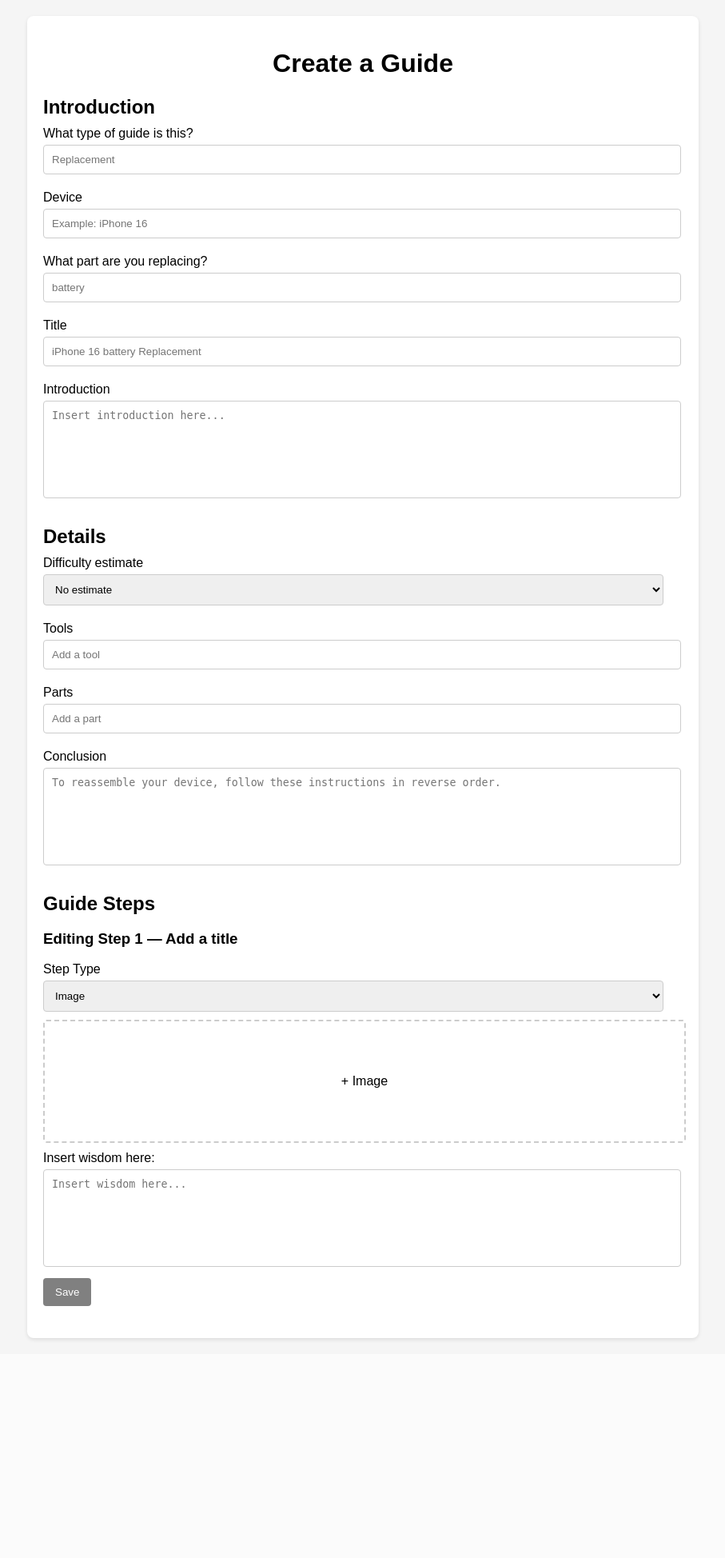
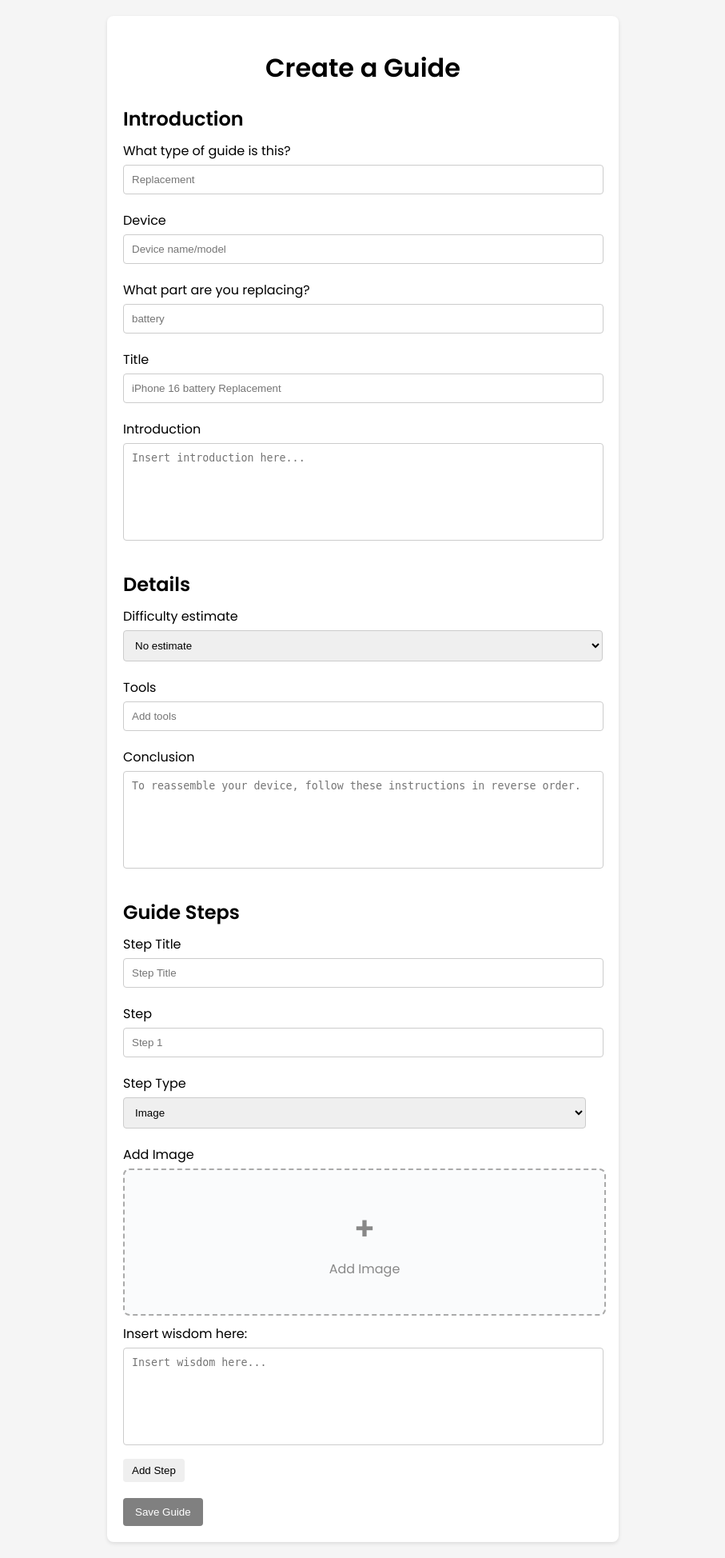
Before and after one commit to jlflaminia/iphonediy, a PHP site: page /guide.php in a window 1280 px wide. Shown: the whole page at 80% size, without its empty margins (186-1093 px from the left). Before the commit the page ends 1677 px from the top, so only its background shows below. Run offline with PHP 8.4, Linux system fonts and the light colour scheme.

Commit message:
guide-db-upd

```diff
--- a/admin.php
+++ b/admin.php
@@ -34,8 +34,8 @@ $result = $conn->query($query);
     <meta charset="UTF-8">
     <title>Admin Dashboard - iPhone DIY</title>
     <link rel="shortcut icon" href="assets/ip-logo.png" type="image/x-icon">
-    <link rel="stylesheet" href="style.css" />
-    <link rel="stylesheet" href="mediaqueries.css" />
+    <link rel="stylesheet" href="css/style.css" />
+    <link rel="stylesheet" href="css/mediaqueries.css" />
     <!-- <link rel="stylesheet" href="admin-dash.css"> -->
     <style>
         table {
--- a/battery.php
+++ b/battery.php
@@ -9,9 +9,9 @@
       <meta name="viewport" content="width=device-width, initial-scale=1.0">
       <title>iPhone 16</title>
       <link rel="shortcut icon" href="assets/ip-logo.png" type="image/x-icon">
-      <link rel="stylesheet" href="style.css">
-      <link rel="stylesheet" href="mediaqueries.css">
-      <link rel="stylesheet" href="iphone-style.css">
+      <link rel="stylesheet" href="css/style.css">
+      <link rel="stylesheet" href="css/mediaqueries.css">
+      <link rel="stylesheet" href="css/iphone-style.css">
       <style>
         .tools-scrollbox {
       margin: 2rem auto;
--- /dev/null
+++ b/css/guide.css
@@ -0,0 +1,153 @@
+@import url("https://fonts.googleapis.com/css2?family=Poppins:wght@300;400;500;600&display=swap");
+
+body {
+    font-family: "Poppins", sans-serif;
+    background-color: #f5f5f5;
+    margin: 0;
+    padding: 20px;
+}
+
+.guide-container {
+    max-width: 600px;
+    margin: auto;
+    background-color: white;
+    border-radius: 8px;
+    box-shadow: 0 2px 5px rgba(0, 0, 0, 0.1);
+    padding: 20px;
+}
+
+h1 {
+    text-align: center;
+}
+
+.section {
+    margin-bottom: 20px;
+}
+
+h2 {
+    margin-bottom: 10px;
+}
+
+label {
+    display: block;
+    margin: 10px 0 5px;
+}
+
+input[type="text"],
+textarea,
+input[type="range"],
+select {
+    width: 96.5%;
+    padding: 10px;
+    margin-bottom: 10px;
+    border: 1px solid #ccc;
+    border-radius: 4px;
+}
+
+.options {
+    width: 100%;
+}
+
+textarea {
+    height: 100px;
+    resize: none;
+}
+
+.step-image-placeholder {
+    width: 100%;
+    height: 150px;
+    border: 2px dashed #ccc;
+    display: flex;
+    align-items: center;
+    justify-content: center;
+    margin-bottom: 10px;
+    border-radius: 4px;
+}
+
+.add-step {
+    display: flex;
+    align-items: center;
+    justify-content: center;
+    border: #333;
+    border-radius: 4px;
+    padding: 7px 11px;
+    cursor: pointer;
+}
+
+.add-step:hover {
+    background-color: #bdbdbd;
+}
+
+.save-button {
+    background-color: grey;
+    color: white;
+    border: none;
+    border-radius: 4px;
+    padding: 10px 15px;
+    cursor: pointer;
+}
+
+.save-button:hover {
+    background-color: black;
+}
+
+.step-image-placeholder {
+    width: 100%;
+    height: 180px;
+    border: 2px dashed #aaa;
+    display: flex;
+    align-items: center;
+    justify-content: center;
+    border-radius: 8px;
+    background: #fafbfc;
+    cursor: pointer;
+    transition: border-color 0.2s;
+    position: relative;
+    overflow: hidden;
+}
+.step-image-placeholder:hover {
+    border-color: #333;
+    background: #f0f0f0;
+}
+.image-preview {
+    display: flex;
+    flex-direction: column;
+    align-items: center;
+    justify-content: center;
+    width: 100%;
+    height: 100%;
+}
+.plus-icon {
+    font-size: 2.5rem;
+    color: #888;
+    font-weight: bold;
+}
+.image-text {
+    color: #888;
+    font-size: 1rem;
+    margin-top: 0.5rem;
+}
+.step-image-placeholder img {
+    max-width: 100%;
+    max-height: 100%;
+    object-fit: contain;
+    border-radius: 6px;
+    display: block;
+}
+.remove-image-btn {
+    position: absolute;
+    top: 8px;
+    right: 8px;
+    background: rgba(0,0,0,0.6);
+    color: #fff;
+    border: none;
+    border-radius: 50%;
+    width: 28px;
+    height: 28px;
+    font-size: 1.2rem;
+    cursor: pointer;
+    display: flex;
+    align-items: center;
+    justify-content: center;
+    z-index: 2;
+}
--- a/guide.php
+++ b/guide.php
@@ -1,99 +1,77 @@
+
+<?php
+$host = 'localhost';
+$db = 'masterdiy';
+$user = 'root';
+$pass = '';
+$submitted = false;
+
+if ($_SERVER["REQUEST_METHOD"] == "POST") {
+
+    $conn = new mysqli($host, $user, $pass, $db);
+
+    // Check connection
+    if ($conn->connect_error) {
+        die("Connection failed: " . $conn->connect_error);
+    }
+
+    // Get form data
+    $guideType = htmlspecialchars($_POST['guide-type']);
+    $device = htmlspecialchars($_POST['device']);
+    $part = htmlspecialchars($_POST['part']);
+    $title = htmlspecialchars($_POST['title']);
+    $introduction = htmlspecialchars($_POST['introduction']);
+    $difficultyEstimate = htmlspecialchars($_POST['difficulty-estimate']);
+    $tools = htmlspecialchars($_POST['tools']);
+    $conclusion = htmlspecialchars($_POST['conclusion']);
+
+    // Handle steps, step-type, wisdom as arrays and encode as JSON
+    $steps = isset($_POST['steps']) ? json_encode($_POST['steps']) : json_encode([]);
+    $stepType = isset($_POST['step-type']) ? json_encode($_POST['step-type']) : json_encode([]);
+    $wisdom = isset($_POST['wisdom']) ? json_encode($_POST['wisdom']) : json_encode([]);
+
+    // Prepare an SQL statement
+    $stmt = $conn->prepare("INSERT INTO guides (guide_type, device, part, title, introduction, difficulty_estimate, tools, conclusion, steps, step_type, wisdom) VALUES (?, ?, ?, ?, ?, ?, ?, ?, ?, ?, ?)");
+    $stmt->bind_param("sssssssssss", $guideType, $device, $part, $title, $introduction, $difficultyEstimate, $tools, $conclusion, $steps, $stepType, $wisdom);
+
+    // Execute the statement
+    if ($stmt->execute()) {
+        echo "<script>alert('Guide created successfully!');</script>";
+        // Redirect or perform any other action after successful submission
+        // header("Location: success.php");
+        exit();
+    } else {
+        echo "Error: " . $stmt->error;
+    }
+
+    $stmt->close();
+    $conn->close();
+}
+?>
+
 <!DOCTYPE html>
 <html lang="en">
 <head>
     <meta charset="UTF-8">
     <meta name="viewport" content="width=device-width, initial-scale=1.0">
     <title>Create a Guide</title>
-    <link rel="stylesheet" href="styles.css">
-    <link rel="stylesheet" href="mediaqueries.css">
+    <!-- <link rel="stylesheet" href="css/style.css"> -->
+    <link rel="stylesheet" href="css/mediaqueries.css">
     <link rel="shortcut icon" href="assets/ip-logo.png" type="image/x-icon">
-     <style>
-        body {
-    font-family: Arial, sans-serif;
-    background-color: #f5f5f5;
-    margin: 0;
-    padding: 20px;
-}
-
-.container {
-    max-width: 800px;
-    margin: auto;
-    background-color: white;
-    border-radius: 8px;
-    box-shadow: 0 2px 5px rgba(0, 0, 0, 0.1);
-    padding: 20px;
-}
-
-h1 {
-    text-align: center;
-}
-
-.section {
-    margin-bottom: 20px;
-}
-
-h2 {
-    margin-bottom: 10px;
-}
-
-label {
-    display: block;
-    margin: 10px 0 5px;
-}
-
-input[type="text"],
-textarea,
-input[type="range"],
-select {
-    width: 97%;
-    padding: 10px;
-    margin-bottom: 10px;
-    border: 1px solid #ccc;
-    border-radius: 4px;
-}
-
-textarea {
-    height: 100px;
-    resize: none;
-}
-
-.step-image-placeholder {
-    width: 100%;
-    height: 150px;
-    border: 2px dashed #ccc;
-    display: flex;
-    align-items: center;
-    justify-content: center;
-    margin-bottom: 10px;
-    border-radius: 4px;
-}
-
-.save-button {
-    background-color: grey;
-    color: white;
-    border: none;
-    border-radius: 4px;
-    padding: 10px 15px;
-    cursor: pointer;
-}
-
-.save-button:hover {
-    background-color: black;
-}
-     </style>
+    <link rel="stylesheet" href="css/guide.css">
 </head>
 
 <body>
-<div class="container">
-        <h1>Create a Guide</h1>
-        <form action="save_guide.php" method="post">
+    <div class="guide-container">
+        <h1 class="title">Create a Guide</h1>
+        <form method="POST" enctype="multipart/form-data">
         <section class="section">
-                <h2>Introduction</h2>
+            <h2 class="section__text__p1">Introduction</h2>
             <label for="guide-type">What type of guide is this?</label>
-                <input type="text" id="guide-type" name="guide_type" placeholder="Replacement" required>
+            <input type="text" id="guide-type" name="guide-type" placeholder="Replacement" required>
 
             <label for="device">Device</label>
-                <input type="text" id="device" name="device" placeholder="Example: iPhone 16" required>
+            <input type="text" id="device" name="device" placeholder="Device name/model" required>
 
             <label for="part">What part are you replacing?</label>
             <input type="text" id="part" name="part" placeholder="battery" required>
@@ -103,12 +81,10 @@ textarea {
 
             <label for="introduction">Introduction</label>
             <textarea id="introduction" name="introduction" placeholder="Insert introduction here..." required></textarea>
-            </section>
 
-            <section class="section">
             <h2>Details</h2>
             <label for="difficulty-estimate">Difficulty estimate</label>
-                <select id="difficulty-estimate" name="difficulty_estimate">
+            <select id="difficulty-estimate" name="difficulty-estimate" class="options">
                 <option>No estimate</option>
                 <option>Easy</option>
                 <option>Moderate</option>
@@ -116,33 +92,117 @@ textarea {
             </select>
 
             <label for="tools">Tools</label>
-                <input type="text" id="tools" name="tools" placeholder="Add a tool">
-
-                <label for="parts">Parts</label>
-                <input type="text" id="parts" name="parts" placeholder="Add a part">
+            <input type="text" id="tools" name="tools" placeholder="Add tools">
 
             <label for="conclusion">Conclusion</label>
             <textarea id="conclusion" name="conclusion" placeholder="To reassemble your device, follow these instructions in reverse order."></textarea>
-            </section>
 
-            <section class="section">
             <h2>Guide Steps</h2>
-                <h3>Editing Step 1 — Add a title</h3>
-                <label for="step-type">Step Type</label>
-                <select id="step-type" name="step_type">
+            <div id="steps-section">
+                <div class="step-block">
+                    <label>Step Title</label>
+                    <input type="text" name="step-title[]" placeholder="Step Title">
+
+                    <label>Step</label>
+                    <input type="text" name="steps[]" placeholder="Step 1">
+
+                    <label>Step Type</label>
+                    <select name="step-type[]">
                         <option>Image</option>
                         <option>Media</option>
                     </select>
 
-                <div class="step-image-placeholder">
-                    <p>+ Image</p>
+                    <label>Add Image</label>
+                    <div class="step-image-placeholder" onclick="triggerImageUpload(this)">
+                        <input type="file" accept="image/*" name="step-image[]" style="display:none" onchange="previewStepImage(this)">
+                        <div class="image-preview">
+                            <span class="plus-icon">+</span>
+                            <span class="image-text">Add Image</span>
+                        </div>
                     </div>
 
-                <label for="wisdom">Insert wisdom here:</label>
-                <textarea id="wisdom" name="wisdom" placeholder="Insert wisdom here..."></textarea>
-                <button class="save-button" type="submit">Save</button>
+                    <label>Insert wisdom here:</label>
+                    <textarea name="wisdom[]" placeholder="Insert wisdom here..."></textarea>
+                </div>
+            </div>
+            <button type="button" class="add-step" onclick="addStep()">Add Step</button>
         </section>
+
+        <div>
+            <button type="submit" class="save-button">Save Guide</button>
+        </div>
         </form>
     </div>
+
+<script>
+let stepCount = 1;
+function addStep() {
+    stepCount++;
+    const stepsSection = document.getElementById('steps-section');
+    const stepBlock = document.createElement('div');
+    stepBlock.className = 'step-block';
+    stepBlock.innerHTML = `
+        <label>Step Title</label>
+        <input type="text" name="step-title[]" placeholder="Step Title">
+
+        <label>Step</label>
+        <input type="text" name="steps[]" placeholder="Step ${stepCount}">
+
+        <label>Step Type</label>
+        <select name="step-type[]">
+            <option>Image</option>
+            <option>Media</option>
+        </select>
+
+        <label>Add Image</label>
+        <div class="step-image-placeholder" onclick="triggerImageUpload(this)">
+            <input type="file" accept="image/*" name="step-image[]" style="display:none" onchange="previewStepImage(this)">
+            <div class="image-preview">
+                <span class="plus-icon">+</span>
+                <span class="image-text">Add Image</span>
+            </div>
+        </div>
+
+        <label>Insert wisdom here:</label>
+        <textarea name="wisdom[]" placeholder="Insert wisdom here..."></textarea>
+    `;
+    stepsSection.appendChild(stepBlock);
+}
+
+// Trigger file input when placeholder is clicked
+function triggerImageUpload(placeholderDiv) {
+    const fileInput = placeholderDiv.querySelector('input[type="file"]');
+    fileInput.click();
+}
+
+// Preview the uploaded image
+function previewStepImage(input) {
+    const placeholderDiv = input.closest('.step-image-placeholder');
+    const previewDiv = placeholderDiv.querySelector('.image-preview');
+    if (input.files && input.files[0]) {
+        const reader = new FileReader();
+        reader.onload = function(e) {
+            previewDiv.innerHTML = `
+                <img src="${e.target.result}" alt="Step Image">
+                <button type="button" class="remove-image-btn" onclick="removeStepImage(this)">×</button>
+            `;
+        };
+        reader.readAsDataURL(input.files[0]);
+    }
+}
+
+// Remove the image and reset the placeholder
+function removeStepImage(btn) {
+    const previewDiv = btn.parentElement;
+    const placeholderDiv = previewDiv.closest('.step-image-placeholder');
+    const fileInput = placeholderDiv.querySelector('input[type="file"]');
+    fileInput.value = '';
+    previewDiv.innerHTML = `
+        <span class="plus-icon">+</span>
+        <span class="image-text">Add Image</span>
+    `;
+}
+</script>
+
 </body>
 </html>
--- a/index.php
+++ b/index.php
@@ -10,8 +10,8 @@ session_start();
     <meta name="viewport" content="width=device-width, initial-scale=1.0" />
     <title>iPhone DIY</title>
     <link rel="shortcut icon" href="assets/ip-logo.png" type="image/x-icon">
-    <link rel="stylesheet" href="style.css" />
-    <link rel="stylesheet" href="mediaqueries.css" />
+    <link rel="stylesheet" href="css/style.css" />
+    <link rel="stylesheet" href="css/mediaqueries.css" />
   </head>
   <body>
     <nav id="desktop-nav">
--- a/ip11.php
+++ b/ip11.php
@@ -9,9 +9,9 @@ session_start();
     <meta name="viewport" content="width=device-width, initial-scale=1.0">
     <title>iPhone 11</title>
     <link rel="shortcut icon" href="assets/ip-logo.png" type="image/x-icon">
-    <link rel="stylesheet" href="style.css">
-    <link rel="stylesheet" href="mediaqueries.css">
-    <link rel="stylesheet" href="iphone-style.css">
+    <link rel="stylesheet" href="css/style.css">
+    <link rel="stylesheet" href="css/mediaqueries.css">
+    <link rel="stylesheet" href="css/iphone-style.css">
 </head>
 <body>
 <nav id="desktop-nav">
--- a/ip12.php
+++ b/ip12.php
@@ -9,9 +9,9 @@ session_start();
     <meta name="viewport" content="width=device-width, initial-scale=1.0">
     <title>iPhone 12</title>
     <link rel="shortcut icon" href="assets/ip-logo.png" type="image/x-icon">
-    <link rel="stylesheet" href="style.css">
-    <link rel="stylesheet" href="mediaqueries.css">
-    <link rel="stylesheet" href="iphone-style.css">
+    <link rel="stylesheet" href="css/style.css">
+    <link rel="stylesheet" href="css/mediaqueries.css">
+    <link rel="stylesheet" href="css/iphone-style.css">
 </head>
 <body>
 <nav id="desktop-nav">
--- a/ip13.php
+++ b/ip13.php
@@ -9,9 +9,9 @@ session_start();
     <meta name="viewport" content="width=device-width, initial-scale=1.0">
     <title>iPhone 13</title>
     <link rel="shortcut icon" href="assets/ip-logo.png" type="image/x-icon">
-    <link rel="stylesheet" href="style.css">
-    <link rel="stylesheet" href="mediaqueries.css">
-    <link rel="stylesheet" href="iphone-style.css">
+    <link rel="stylesheet" href="css/style.css">
+    <link rel="stylesheet" href="css/mediaqueries.css">
+    <link rel="stylesheet" href="css/iphone-style.css">
 </head>
 <body>
 <nav id="desktop-nav">
--- a/ip14.php
+++ b/ip14.php
@@ -9,9 +9,9 @@ session_start();
     <meta name="viewport" content="width=device-width, initial-scale=1.0">
     <title>iPhone 14</title>
     <link rel="shortcut icon" href="assets/ip-logo.png" type="image/x-icon">
-    <link rel="stylesheet" href="style.css">
-    <link rel="stylesheet" href="mediaqueries.css">
-    <link rel="stylesheet" href="iphone-style.css">
+    <link rel="stylesheet" href="css/style.css">
+    <link rel="stylesheet" href="css/mediaqueries.css">
+    <link rel="stylesheet" href="css/iphone-style.css">
 </head>
 <body>
 <nav id="desktop-nav">
--- a/ip15.php
+++ b/ip15.php
@@ -9,9 +9,9 @@ session_start();
     <meta name="viewport" content="width=device-width, initial-scale=1.0">
     <title>iPhone 15</title>
     <link rel="shortcut icon" href="assets/ip-logo.png" type="image/x-icon">
-    <link rel="stylesheet" href="style.css">
-    <link rel="stylesheet" href="mediaqueries.css">
-    <link rel="stylesheet" href="iphone-style.css">
+    <link rel="stylesheet" href="css/style.css">
+    <link rel="stylesheet" href="css/mediaqueries.css">
+    <link rel="stylesheet" href="css/iphone-style.css">
 </head>
 <body>
 <nav id="desktop-nav">
--- a/ip16.php
+++ b/ip16.php
@@ -9,9 +9,9 @@ session_start();
     <meta name="viewport" content="width=device-width, initial-scale=1.0">
     <title>iPhone 16</title>
     <link rel="shortcut icon" href="assets/ip-logo.png" type="image/x-icon">
-    <link rel="stylesheet" href="style.css">
-    <link rel="stylesheet" href="mediaqueries.css">
-    <link rel="stylesheet" href="iphone-style.css">
+    <<link rel="stylesheet" href="css/style.css">
+    <link rel="stylesheet" href="css/mediaqueries.css">
+    <link rel="stylesheet" href="css/iphone-style.css">
 </head>
 <body>
 <nav id="desktop-nav">
--- a/ipx.php
+++ b/ipx.php
@@ -9,9 +9,9 @@ session_start();
     <meta name="viewport" content="width=device-width, initial-scale=1.0">
     <title>iPhone X</title>
     <link rel="shortcut icon" href="assets/ip-logo.png" type="image/x-icon">
-    <link rel="stylesheet" href="style.css">
-    <link rel="stylesheet" href="mediaqueries.css">
-    <link rel="stylesheet" href="iphone-style.css">
+    <link rel="stylesheet" href="css/style.css">
+    <link rel="stylesheet" href="css/mediaqueries.css">
+    <link rel="stylesheet" href="css/iphone-style.css">
 </head>
 <body>
 <nav id="desktop-nav">
--- a/ipxs.php
+++ b/ipxs.php
@@ -9,9 +9,9 @@ session_start();
     <meta name="viewport" content="width=device-width, initial-scale=1.0">
     <title>iPhone XS</title>
     <link rel="shortcut icon" href="assets/ip-logo.png" type="image/x-icon">
-    <link rel="stylesheet" href="style.css">
-    <link rel="stylesheet" href="mediaqueries.css">
-    <link rel="stylesheet" href="iphone-style.css">
+    <link rel="stylesheet" href="css/style.css">
+    <link rel="stylesheet" href="css/mediaqueries.css">
+    <link rel="stylesheet" href="css/iphone-style.css">
 </head>
 <body>
 <nav id="desktop-nav">
--- a/login.php
+++ b/login.php
@@ -67,8 +67,8 @@ $conn->close();
     <link rel="shortcut icon" href="assets/ip-wlogo.png" type="image/x-icon">
     <title>Login</title>
     <link rel="shortcut icon" href="assets/ip-logo.png" type="image/x-icon">
-    <link rel="stylesheet" href="style.css">
-    <link rel="stylesheet" href="mediaqueries.css">
+    <link rel="stylesheet" href="css/style.css">
+    <link rel="stylesheet" href="css/mediaqueries.css">
 </head>
 <body>
 <header>
```
Also changed, not shown: css/admin-dash.css (renamed from admin-dash.css), css/iphone-style.css (renamed from iphone-style.css), css/mediaqueries.css (renamed from mediaqueries.css), css/style.css (renamed from style.css). Lines whose indentation alone changed are shown as unchanged.
